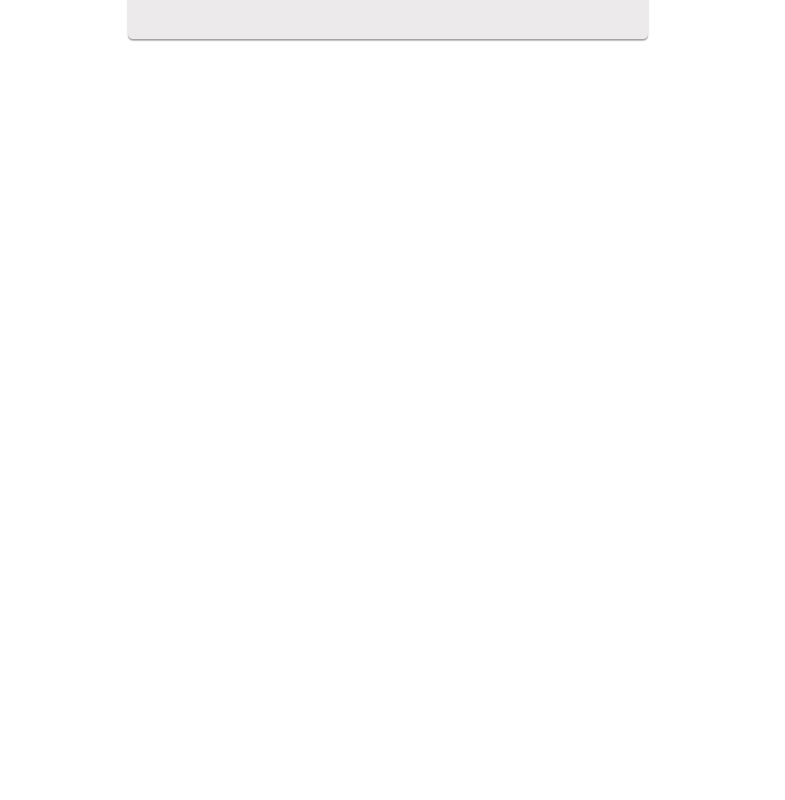
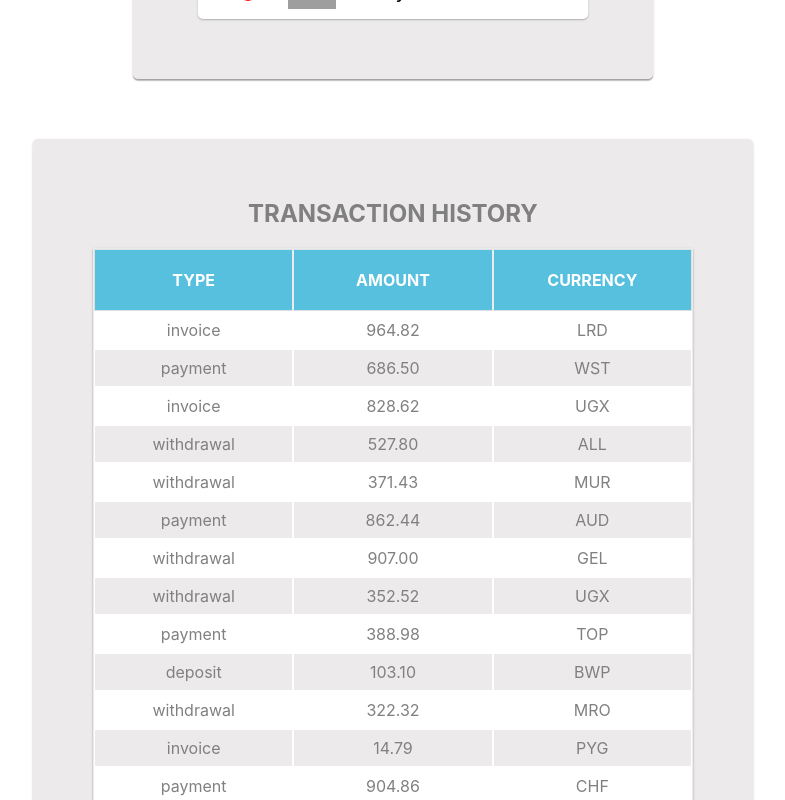
Before and after one commit to lfurmanchuk/-goit-react-hw-01-components, a React (Create React App) app: page / in a window 1280 px wide. Shown: the part 1420-2220 px from the top of the page, without its empty margins (252-1037 px from the left). Before the commit the page ends 1539 px from the top, so only its background shows below. Built offline with nearby package versions, Linux system fonts and the light colour scheme; grey boxes are pictures that could not be loaded.

Commit message:
add component TransactionHistory + fix style

```diff
--- a/src/components/App.jsx
+++ b/src/components/App.jsx
@@ -1,16 +1,18 @@
 import { Profile } from './Profile/Profile';
 import { Statistics } from './Statistics/Statistics';
 import { FriendList } from './FriendList/FriendList';
+import { TransactionHistory } from './TransactionHistory/TransactionHistory';
 
-import friends from 'data/friends.json';
 import user from 'data/user.json';
 import data from 'data/data.json';
+import friends from 'data/friends.json';
+import transactions from 'data/transactions.json';
 
 export const App = () => {
   return (
     <div
       style={{
-        padding: '20px',
+        padding: '60px',
         margin: '0 auto',
         width: '1170px',
       }}
@@ -22,10 +24,9 @@
         avatar={user.avatar}
         stats={user.stats}
       />
-
       <Statistics title="Upload stats" stats={data} />
-
       <FriendList friends={friends} />
+      <TransactionHistory transactions={transactions} />
     </div>
   );
 };
--- a/src/components/FriendList/FriendList.styled.jsx
+++ b/src/components/FriendList/FriendList.styled.js
@@ -16,12 +16,9 @@
   flex-direction: column;
   align-items: center;
   gap: 20px;
-  margin: 0;
-  padding: 0;
 `;
 
 export const FriendTitle = styled.h2`
-  width: 100%;
   text-align: center;
   color: grey;
   margin-bottom: 20px;
--- a/src/components/FriendListItem/FriendListItem.styled.jsx
+++ b/src/components/FriendListItem/FriendListItem.styled.js
@@ -5,7 +5,6 @@
   align-items: center;
   padding: 10px;
   padding-left: 40px;
-  margin: 0;
   width: 340px;
   gap: 30px;
   background-color: white;
@@ -25,7 +24,7 @@
       case false:
         return 'red';
       default:
-        return 'grey';
+        return 'gray';
     }
   }};
 `;
--- a/src/components/Profile/Profile.module.css
+++ b/src/components/Profile/Profile.module.css
@@ -10,7 +10,7 @@
 }
 
 .profile {
-    background-color: #fff;
+    background-color: white;
     width: auto;
     padding-top: 30px;
     border-radius: 5px;
@@ -57,7 +57,7 @@
     text-align: center;
     width: calc(100% / 3);
     padding: 20px 5px;
-    background-color: rgba(210, 223, 236, 0.637);
+    background-color: rgb(182, 231, 245);
 }
 
 .label {
--- /dev/null
+++ b/src/components/TransactionHistory/TransactionHistory.jsx
@@ -0,0 +1,49 @@
+import PropTypes from 'prop-types';
+import {
+  Section,
+  SectionTitle,
+  TransactionList,
+  TransactionListHeader,
+  TransactionListHeaderRow,
+  TransactionListRows,
+  TransactionListItem,
+} from './TransactionHistory.styled';
+
+export const TransactionHistory = ({ transactions }) => {
+  return (
+    <Section>
+      <SectionTitle>Transaction History</SectionTitle>
+      <TransactionList>
+        <TransactionListHeader>
+          <tr>
+            <TransactionListHeaderRow>Type</TransactionListHeaderRow>
+            <TransactionListHeaderRow>Amount</TransactionListHeaderRow>
+            <TransactionListHeaderRow>Currency</TransactionListHeaderRow>
+          </tr>
+        </TransactionListHeader>
+        {transactions.map(({ id, type, amount, currency }) => {
+          return (
+            <TransactionListRows>
+              <tr key={id}>
+                <TransactionListItem>{type}</TransactionListItem>
+                <TransactionListItem>{amount}</TransactionListItem>
+                <TransactionListItem>{currency}</TransactionListItem>
+              </tr>
+            </TransactionListRows>
+          );
+        })}
+      </TransactionList>
+    </Section>
+  );
+};
+
+TransactionHistory.propTypes = {
+  transactions: PropTypes.arrayOf(
+    PropTypes.exact({
+      id: PropTypes.string.isRequired,
+      type: PropTypes.string.isRequired,
+      amount: PropTypes.string.isRequired,
+      currency: PropTypes.string.isRequired,
+    })
+  ),
+};
--- /dev/null
+++ b/src/components/TransactionHistory/TransactionHistory.styled.js
@@ -0,0 +1,47 @@
+import styled from '@emotion/styled';
+
+export const Section = styled.section`
+  margin: 0px auto;
+  max-width: 600px;
+  box-shadow: rgb(0 0 0 / 12%) 0px 1px 3px, rgb(0 0 0 / 14%) 0px 1px 1px, rgb(0 0 0 / 20%) 0px 2px 1px;
+  border-radius: 5px;
+  padding: 60px;
+  background-color: rgba(217, 213, 213, 0.5);
+`;
+
+export const SectionTitle = styled.h2`
+  width: 100%;
+  text-align: center;
+  color: grey;
+  margin-bottom: 20px;
+  text-transform: uppercase;
+`;
+
+export const TransactionList = styled.table`
+  text-align: center;
+  width: 600px;
+  box-shadow: rgb(0 0 0 / 12%) 0px 1px 3px, rgb(0 0 0 / 14%) 0px 1px 1px, rgb(0 0 0 / 20%) 0px 2px 1px;
+`;
+
+export const TransactionListHeader = styled.thead`
+  background-color: rgb(86 192 222);
+  outline: 1px solid rgba(173, 204, 204, 0.281);
+  color: white;
+  text-transform: uppercase;
+`;
+
+export const TransactionListHeaderRow = styled.th`
+  padding: 20px;
+  width: calc(100% / 3);
+`;
+export const TransactionListRows = styled.tbody`
+  :nth-of-type(odd){
+    background-color: white;
+  }
+`;
+
+export const TransactionListItem = styled.td`
+  padding: 8px;
+  outline: 1px solid white;
+  color: gray;
+`;
--- /dev/null
+++ b/src/data/transactions.json
@@ -0,0 +1,122 @@
+[
+  {
+    "id": "1e0700a2-5183-4291-85cc-2065a036a683",
+    "type": "invoice",
+    "amount": "964.82",
+    "currency": "LRD"
+  },
+  {
+    "id": "a30f821b-4d25-4ff0-abdd-e340b3f0dd2b",
+    "type": "payment",
+    "amount": "686.50",
+    "currency": "WST"
+  },
+  {
+    "id": "44dca67a-8e5a-4798-bf8e-b15efd4e1abd",
+    "type": "invoice",
+    "amount": "828.62",
+    "currency": "UGX"
+  },
+  {
+    "id": "ea8ed3dc-2b68-4a53-905a-53ecb0adef33",
+    "type": "withdrawal",
+    "amount": "527.80",
+    "currency": "ALL"
+  },
+  {
+    "id": "ea76146a-0b00-4b80-bc02-a8c822176712",
+    "type": "withdrawal",
+    "amount": "371.43",
+    "currency": "MUR"
+  },
+  {
+    "id": "63ca02f9-d637-46b5-9237-f3b24425e029",
+    "type": "payment",
+    "amount": "862.44",
+    "currency": "AUD"
+  },
+  {
+    "id": "ed0263e8-59a5-4bf1-87e0-2bb88e53dc34",
+    "type": "withdrawal",
+    "amount": "907.00",
+    "currency": "GEL"
+  },
+  {
+    "id": "6013bad0-750c-4691-8bc2-d8f2b43969c4",
+    "type": "withdrawal",
+    "amount": "352.52",
+    "currency": "UGX"
+  },
+  {
+    "id": "252c7be4-8b06-4fa7-8d42-61fb835b70d5",
+    "type": "payment",
+    "amount": "388.98",
+    "currency": "TOP"
+  },
+  {
+    "id": "4eaab41b-b967-40ac-82ed-85fc66f646f1",
+    "type": "deposit",
+    "amount": "103.10",
+    "currency": "BWP"
+  },
+  {
+    "id": "9648a350-8469-42d5-8bf3-18090de5fe67",
+    "type": "withdrawal",
+    "amount": "322.32",
+    "currency": "MRO"
+  },
+  {
+    "id": "9c5c25fb-1a95-4b2f-8d1f-4c4426d677cc",
+    "type": "invoice",
+    "amount": "14.79",
+    "currency": "PYG"
+  },
+  {
+    "id": "43ef232c-80e9-4d6f-b48a-b22405620de3",
+    "type": "payment",
+    "amount": "904.86",
+    "currency": "CHF"
+  },
+  {
+    "id": "5161682e-e620-4019-ab0a-24ceb10fbd20",
+    "type": "withdrawal",
+    "amount": "307.08",
+    "currency": "NOK"
+  },
+  {
+    "id": "7b119d71-42e6-4c42-a141-6818b07bb9ff",
+    "type": "invoice",
+    "amount": "275.07",
+    "currency": "AWG"
+  },
+  {
+    "id": "a4f65722-65c4-4c28-b1f4-b8ed988bb205",
+    "type": "deposit",
+    "amount": "213.10",
+    "currency": "STD"
+  },
+  {
+    "id": "c6e5784b-0ca3-48d6-86e5-b5128af5a523",
+    "type": "invoice",
+    "amount": "116.11",
+    "currency": "CUP CUC"
+  },
+  {
+    "id": "c9ebed6a-3a02-4b49-ac0d-0534b51f2bfd",
+    "type": "invoice",
+    "amount": "878.67",
+    "currency": "HKD"
+  },
+  {
+    "id": "a4a98b0e-b22c-438b-9f83-de2df52110c8",
+    "type": "invoice",
+    "amount": "725.03",
+    "currency": "UYU UYI"
+  },
+  {
+    "id": "b39bfa7a-0166-4c47-94d6-87d20590f746",
+    "type": "payment",
+    "amount": "405.45",
+    "currency": "MDL"
+  }
+]
--- a/src/index.js
+++ b/src/index.js
@@ -5,9 +5,6 @@
 
 export * from './components/Profile/Profile';
 export * from './components/Statistics/Statistics';
-// export * from './components/FriendList/FriendList';
-// export * from './components/FriendListItem/FriendListItem';
-
 
 ReactDOM.createRoot(document.getElementById('root')).render(
   <React.StrictMode>
```
